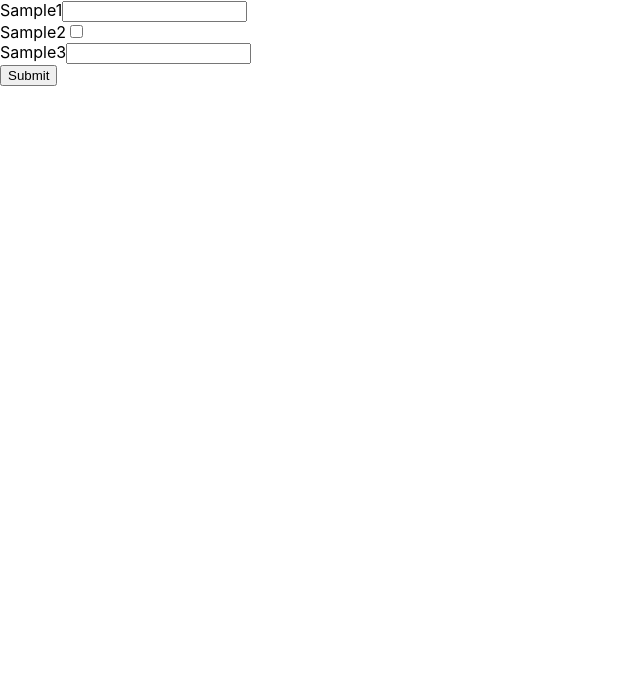
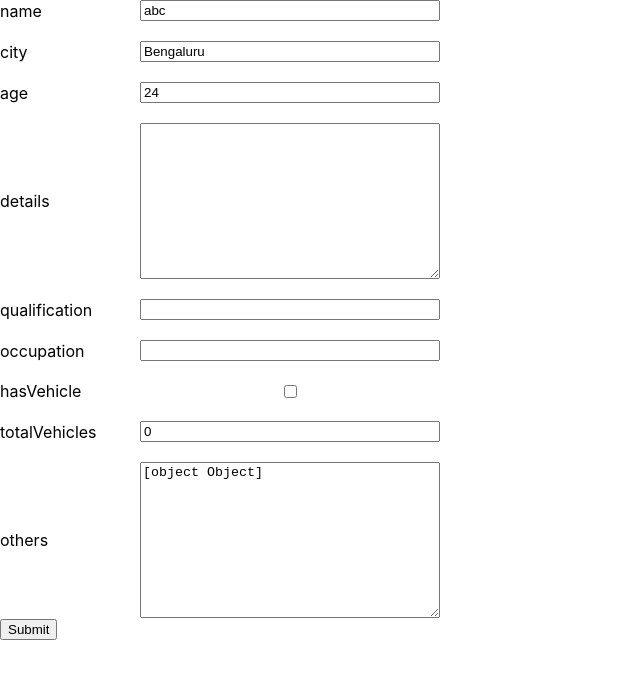
Before and after one commit to Yashwanth-G22/yaml-converter-tool, a React (Create React App) app: page / in a window 1280 px wide. Shown: the top 678 px of the page, without its empty margins (0-640 px from the left). Built offline with nearby package versions, Linux system fonts and the light colour scheme.

Commit message:
updated form changes

```diff
--- a/src/App.tsx
+++ b/src/App.tsx
@@ -1,5 +1,5 @@
 import React from 'react';
-import { ConverterContainer } from './components/converter-container';
+import { ConverterContainer } from './components';
 
 function App() {
   return (
--- /dev/null
+++ b/src/appData.json
@@ -0,0 +1,14 @@
+{
+    "name": "abc",
+    "city": "Bengaluru",
+    "age": 24,
+    "details": [],
+    "qualification": "",
+    "occupation": "",
+    "hasVehicle": false,
+    "totalVehicles": 0,
+    "others": {
+        "test1": "test value1",
+        "test2": "test value2"
+    }
+}
--- a/src/components/converter-container.tsx
+++ b/src/components/converter-container.tsx
@@ -1,14 +1,17 @@
-import { useState } from "react";
+import { useCallback, useState } from "react";
 import { ConverterForm } from "./converter-form";
+import jsonData from '../appData.json';
 
 export const ConverterContainer = () => {
 
-    const [fieldValues, setFieldValues] = useState<{ [key: string]: string }[]>();
+    const [fieldValues, setFieldValues] = useState<{ [key: string]: any }>(jsonData);
+
+    const onSubmit = useCallback(() => (console.log(fieldValues)), [fieldValues]);
 
     return (
         <div>
-            <ConverterForm setFieldValues={setFieldValues as any} />
-            <input type="submit" value="Submit" />
+            <ConverterForm jsonData={jsonData} setFieldValues={setFieldValues} />
+            <input type="submit" value="Submit" onClick={onSubmit} />
         </div>
     )
 };
--- a/src/components/converter-form.tsx
+++ b/src/components/converter-form.tsx
@@ -1,36 +1,66 @@
 import { memo, useCallback } from 'react';
 import { IITems, formItems } from './items';
+import { StyledDiv, StyledWrapper } from './styles';
 
-const getInputType = (type: IITems['type']) => {
-    if (type === 'Textbox') {
+const getInputType = (value: any) => {
+    if (typeof (value) === 'string') {
         return 'text';
     }
-    if (type === 'Toggle') {
-        return 'checkbox'
+    if (typeof (value) === 'boolean') {
+        return 'checkbox';
     }
-    if (type === 'Numberbox') {
-        return 'number'
+    if (typeof (value) === 'number') {
+        return 'number';
     }
 };
 
-export const ConverterForm = memo(({ setFieldValues }: { setFieldValues: () => void }) => {
+const getFieldProps = (key: string, value: any) => {
+    if (typeof (value) === 'boolean') {
+        return { defaultChecked: value, name: key }
+    }
+    return { defaultValue: value, name: key }
+}
 
-    const renderFormItem = useCallback((item: IITems) => {
-        const { name, title, type } = item;
+export const ConverterForm = memo(({ setFieldValues, jsonData }: { setFieldValues: any, jsonData: {} }) => {
+
+    const updateFieldValue = useCallback((name: string, value: any) => (setFieldValues((preState: {}) => ({ ...preState, [name]: value }))), [setFieldValues]);
+
+    const onChange = useCallback((e: any) => {
+        if (e.target.type === 'number') {
+            updateFieldValue(e.target.name, Number(e.target.value))
+        }
+        else if (e.target.type === 'checkbox') {
+            updateFieldValue(e.target.name, Boolean(e.target.value))
+        }
+        else {
+            updateFieldValue(e.target.name, e.target.value)
+        }
+    }, [updateFieldValue]);
+
+    const onTextAreaChange = useCallback((e: any) => {
+        setFieldValues((preState: {}) => ({ ...preState, [e.target.name]: e.target.value }));
+    }, [setFieldValues]);
+
+    const renderFormItem = useCallback((item: [key: string, value: any]) => {
+        const [key, value] = item;
+        const fieldProps = getFieldProps(key, value);
 
         return (
-            <div key={name}>
-                <label htmlFor="item_name">{title}</label>
-                <input type={getInputType(type)} />
-            </div>
+            <StyledDiv key={key}>
+                <label htmlFor="item_name">{key}</label>
+                {
+                    typeof (value) === 'object' ? <textarea name={key} cols={30} rows={10} defaultValue={String(value)} onChange={onTextAreaChange}></textarea>
+                        : <input type={getInputType(value)} {...fieldProps} onChange={onChange} />
+                }
+            </StyledDiv>
         );
-    }, []);
+    }, [onChange, onTextAreaChange]);
 
     return (
-        <>
+        <StyledWrapper>
             {
-                formItems.map(renderFormItem)
+                Object.entries(jsonData).map(renderFormItem)
             }
-        </>
+        </StyledWrapper>
     )
 });
--- /dev/null
+++ b/src/components/index.ts
@@ -0,0 +1,4 @@
+export * from './converter-container';
+export * from './converter-form';
+export * from './items';
+export * from './styles'
--- /dev/null
+++ b/src/components/styles.ts
@@ -0,0 +1,16 @@
+import styled from 'styled-components';
+
+export const StyledDiv = styled.div`
+    display: grid;
+    grid-template-columns: 120px 300px;
+    column-gap: 20px;
+    row-gap: 20px;
+    justify-content: flex-start;
+    align-items: center;
+`;
+
+export const StyledWrapper = styled.div`
+    display: flex;
+    flex-direction: column;
+    row-gap: 20px;
+`;
```
